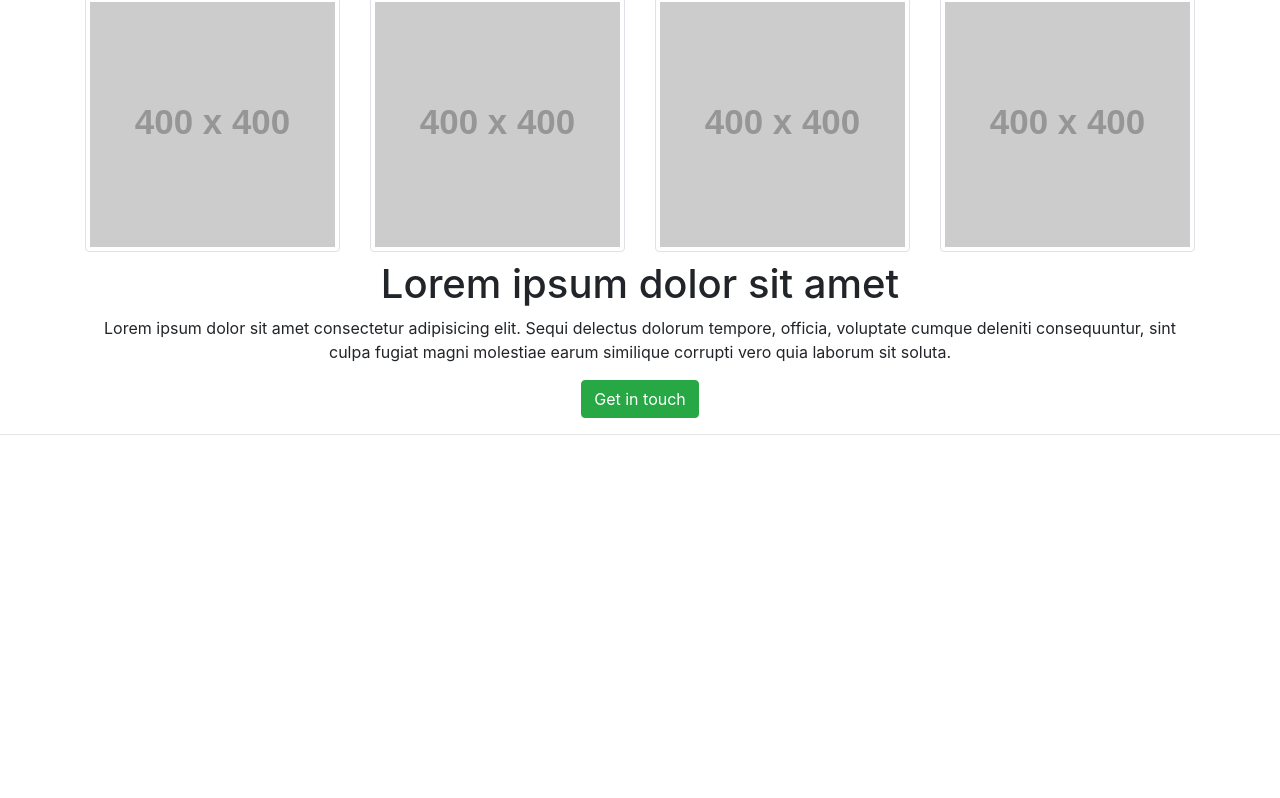
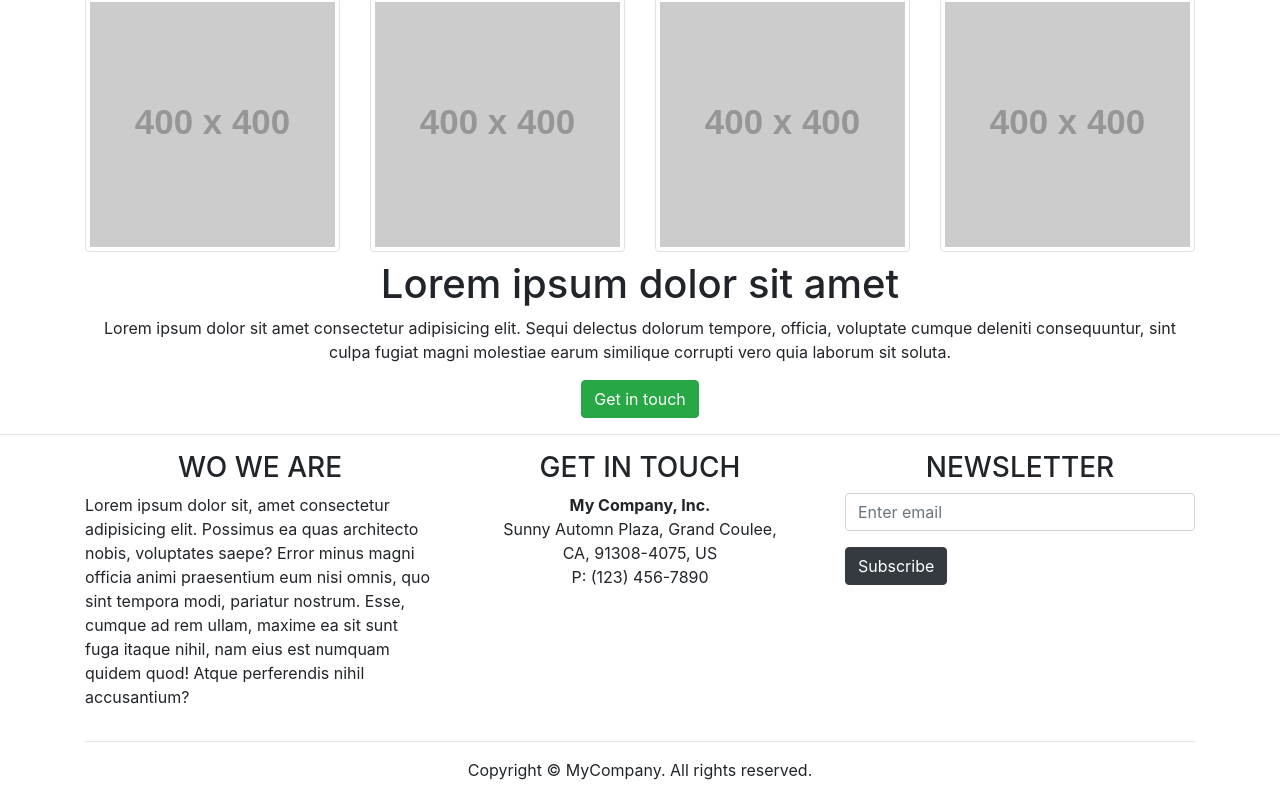
Before and after one commit to ThominsonCode/TP02-Bootstrap-4, a plain HTML site: page portfolio/index.html in a window 1280 px wide. Shown: the part 995-1793 px from the top of the page. Before the commit the page ends 1446 px from the top, so only its background shows below. Drawn offline with nearby package versions, Linux system fonts and the light colour scheme; placeholder pictures from the web are drawn by us.

Commit message:
almost finished

```diff
--- a/portfolio/index.html
+++ b/portfolio/index.html
@@ -135,6 +135,48 @@
 
     <hr>
 
+    <div class="container">
+        <div class="row text">
+
+            <!-- WO WE ARE -->
+
+            <div class="col-12 col-lg-4">
+                <h3 class="text-center">WO WE ARE</h3>
+                <p>Lorem ipsum dolor sit, amet consectetur adipisicing elit. Possimus ea quas
+                    architecto nobis,
+                    voluptates saepe? Error minus magni officia animi praesentium eum nisi omnis, quo sint tempora modi,
+                    pariatur nostrum. Esse, cumque ad rem ullam, maxime ea sit
+                    sunt fuga itaque nihil, nam eius est numquam quidem quod! Atque perferendis nihil accusantium?</p>
+            </div>
+
+            <!-- GET IN TOUCH -->
+
+            <div class="col-12 col-lg-4 text-center">
+                <h3 class="text-center">GET IN TOUCH</h3>
+                <p><strong>My Company, Inc.</strong><br>Sunny Automn Plaza, Grand Coulee,<br>CA, 91308-4075, US<br>P:
+                    (123) 456-7890</p>
+            </div>
+
+            <!-- NEWSLETTER -->
+
+            <div class="col-12 col-lg-4">
+                <h3 class="text-center">NEWSLETTER</h3>
+                <form action="">
+                    <div class="form-group">
+                        <input type="email" class="form-control" id="exampleInputEmail1" placeholder="Enter email">
+                    </div>
+                    <button type="submit" class="btn btn-dark">Subscribe</button>
+                </form>
+            </div>
+
+        </div>
+
+        <hr>
+
+    </div>
+
+    <p class="text-center">Copyright © MyCompany. All rights reserved.</p>
+
 
 
     <!-- Optional JavaScript -->
```
